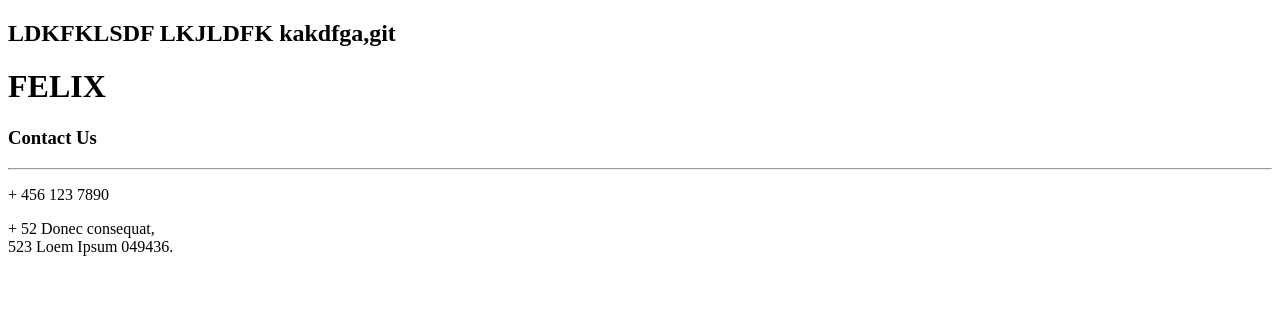
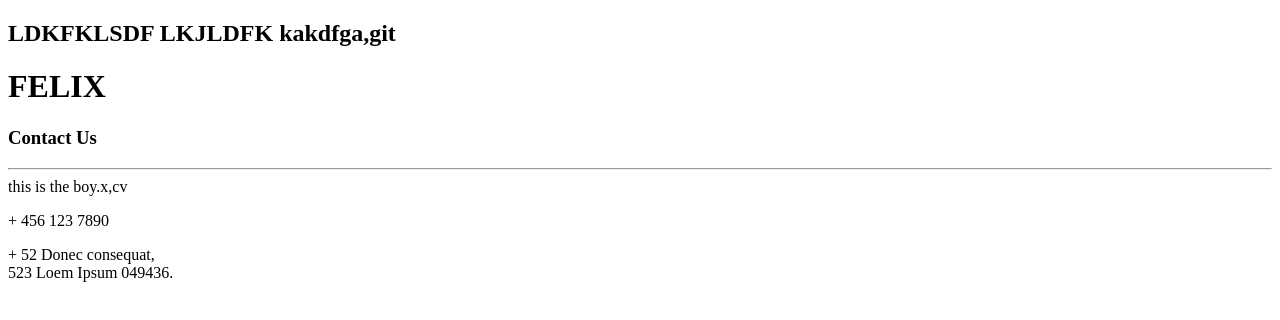
Before and after one commit to dijiflex/build, a plain HTML site: page index.html in a window 1280 px wide. Drawn offline with Linux system fonts and the light colour scheme.

Commit message:
ADDED OSME PARAGRAPH

```diff
--- a/index.html
+++ b/index.html
@@ -20,6 +20,7 @@
             <h3 class="mb-3 w3pvt_title">Contact Us</h3>
             <hr>
             <div class="last-w3ls-contact">
+                this is the boy.x,cv
                 <p>
 
                 </p>
```
